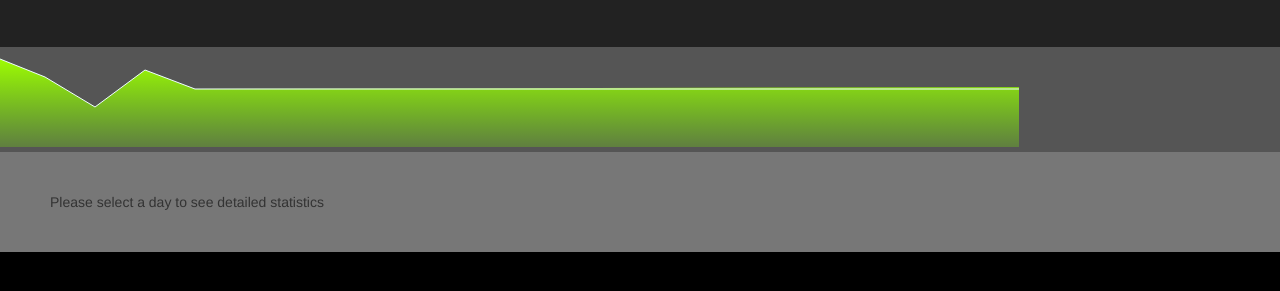
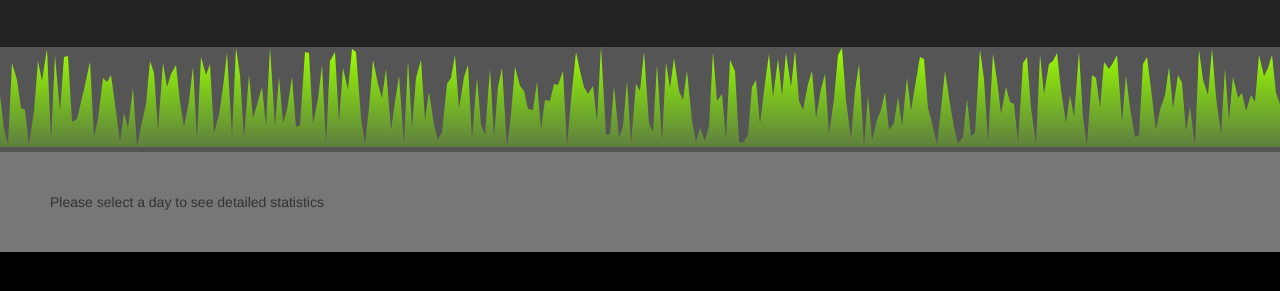
Before and after one commit to torservers/torcollect, a plain HTML site: page web/index.html in a window 1280 px wide. Shown: the part 113-404 px from the top of the page. Drawn offline with Linux system fonts and the light colour scheme.

Commit message:
working linechart

```diff
--- a/web/datascript.js
+++ b/web/datascript.js
@@ -2,7 +2,7 @@
 (function() {
   var data, get_point_string, get_points, get_x_position, get_y_position, graph_height, graph_width, initialize_graph, maxim, x_space_between_points, y_space_between_points;
 
-  data = [1, 2, 3, 4, 5, 6];
+  data = [152, 121, 37, 7, 169, 135, 78, 74, 5, 72, 173, 132, 196, 14, 183, 72, 180, 183, 51, 56, 91, 125, 171, 20, 56, 138, 131, 144, 87, 11, 69, 38, 119, 1, 42, 86, 172, 148, 35, 169, 120, 147, 164, 90, 40, 92, 160, 17, 180, 145, 166, 29, 64, 121, 189, 22, 199, 144, 19, 144, 59, 85, 121, 42, 198, 42, 140, 48, 75, 140, 41, 45, 191, 189, 46, 96, 165, 9, 172, 191, 51, 158, 115, 196, 191, 59, 6, 79, 175, 127, 99, 157, 35, 91, 143, 6, 172, 38, 138, 175, 54, 111, 45, 15, 31, 127, 138, 185, 76, 140, 164, 16, 138, 45, 25, 156, 21, 121, 158, 0, 67, 160, 123, 112, 77, 75, 130, 37, 95, 93, 126, 125, 152, 2, 94, 191, 153, 120, 107, 123, 52, 200, 25, 27, 122, 18, 42, 133, 9, 127, 112, 190, 49, 30, 165, 13, 168, 118, 178, 113, 95, 152, 53, 11, 39, 12, 42, 191, 93, 107, 14, 175, 153, 11, 8, 24, 121, 134, 47, 129, 187, 100, 177, 102, 189, 120, 192, 93, 75, 127, 152, 59, 117, 147, 27, 96, 184, 199, 95, 16, 113, 167, 2, 102, 14, 55, 74, 110, 35, 49, 101, 43, 138, 72, 122, 180, 176, 78, 49, 5, 76, 153, 87, 41, 7, 21, 96, 23, 28, 194, 136, 11, 186, 134, 67, 121, 90, 87, 11, 168, 180, 79, 6, 185, 106, 167, 173, 188, 115, 49, 104, 60, 190, 58, 5, 145, 139, 78, 171, 157, 169, 185, 51, 143, 79, 20, 24, 166, 181, 100, 35, 75, 105, 161, 77, 145, 129, 32, 81, 2, 195, 134, 104, 196, 100, 27, 157, 54, 141, 99, 108, 72, 104, 91, 184, 142, 158, 184, 108, 80];
 
   graph_width = function() {
     return document.getElementById("graphspace").clientWidth;
@@ -13,7 +13,7 @@
   };
 
   get_x_position = function(count) {
-    return count * x_space_between_points();
+    return Math.round(count * x_space_between_points());
   };
 
   y_space_between_points = function() {
@@ -21,7 +21,7 @@
   };
 
   get_y_position = function(value) {
-    return graph_height() - value * y_space_between_points();
+    return Math.round(graph_height() - value * y_space_between_points());
   };
 
   graph_height = function() {
@@ -43,30 +43,35 @@
     }
   };
 
-  get_points = function(data) {
+  get_points = function(data, area) {
     var i, points;
-    points = [
-      (function() {
-        var _i, _ref, _results;
-        _results = [];
-        for (i = _i = 0, _ref = data.length; 0 <= _ref ? _i <= _ref : _i >= _ref; i = 0 <= _ref ? ++_i : --_i) {
-          _results.push(get_point_string(data[i], i));
-        }
-        return _results;
-      })()
-    ];
+    if (area == null) {
+      area = true;
+    }
+    points = (function() {
+      var _i, _ref, _results;
+      _results = [];
+      for (i = _i = 0, _ref = data.length - 1; 0 <= _ref ? _i <= _ref : _i >= _ref; i = 0 <= _ref ? ++_i : --_i) {
+        _results.push(get_point_string(data[i], i));
+      }
+      return _results;
+    })();
+    if (area) {
+      points.unshift(0 + "," + graph_height());
+      points.push(graph_width() + "," + graph_height());
+    }
     return points.join(" ");
   };
 
   initialize_graph = function() {
     var polygon, sns, svg;
-    svg = document.createElement('svg');
+    svg = document.getElementById('tc_graph');
+    svg.setAttribute('width', graph_width());
     sns = svg.namespaceURI;
-    polygon = document.createElement(sns, 'polygon');
+    polygon = document.createElementNS(sns, 'polygon');
     polygon.setAttribute("points", get_points(data));
-    polygon.setAttribute("fill", "#ffffff");
-    svg.appendChild(polygon);
-    return document.getElementById("graphspace").appendChild(svg);
+    polygon.setAttribute("fill", "url(#grad1)");
+    return svg.appendChild(polygon);
   };
 
   initialize_graph();
--- a/web/index.html
+++ b/web/index.html
@@ -13,14 +13,14 @@
     </div>
     <div class="row tc_chart">
         <div class="col-md-12 nopad" id="graphspace">
-            <svg width="1024" height="100" class="tc_graph">
+            <svg width="1024" height="100" class="tc_graph" id="tc_graph">
                 <defs>
                     <linearGradient id="grad1" x1="0%" y1="0%" x2="0%" y2="100%">
                     <stop offset="0%" style="stop-color:rgb(160,255,0);stop-opacity:1" />
                     <stop offset="100%" style="stop-color:rgb(128,255,0);stop-opacity:0.25" />
                     </linearGradient>
                 </defs>
-                <polygon fill="url(#grad1)" stroke="#557700" stroke-width="0"
+                <!--<polygon fill="url(#grad1)" stroke="#557700" stroke-width="0"
                     points="0,100
                     0,10
                     50,30
@@ -35,7 +35,7 @@
                     100,60
                     150,23
                     200,42
-                    1024,42 "/>
+                    1024,42 "/>-->
             </svg>
         </div>
     </div>
```
Also changed, not shown: 1 other file.
